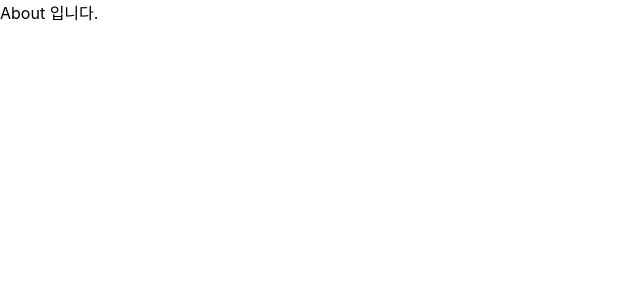
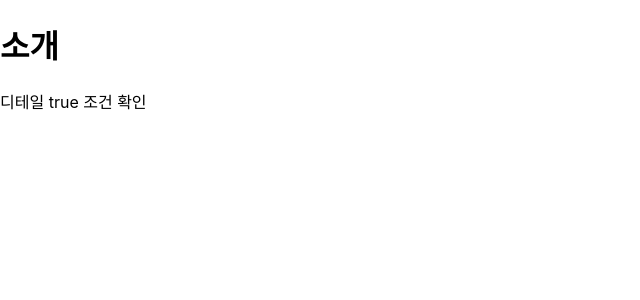
Before and after one commit to skdding3/React-Router-v6, a React (Create React App) app: page /About in a window 1280 px wide. Shown: the top 300 px of the page, without its empty margins (0-640 px from the left). Built offline with nearby package versions, Linux system fonts and the light colour scheme.

Commit message:
about detail true

```diff
--- a/src/pages/About.jsx
+++ b/src/pages/About.jsx
@@ -1,3 +1,20 @@
-export default function About() {
-  return <div>About 입니다.</div>;
+import { useMemo } from "react";
+import { useLocation } from "react-router";
+
+function useQuery() {
+  const { search } = useLocation();
+  return useMemo(() => new URLSearchParams(search), [search]);
 }
+
+const About = () => {
+  let query = useQuery();
+  const showDetail = query.get("detail") === "true";
+  return (
+    <div>
+      <h1>소개</h1>
+      <p>디테일 true 조건 확인</p>
+      {showDetail && <p>detail 값을 true로 설정</p>}
+    </div>
+  );
+};
+export default About;
```
